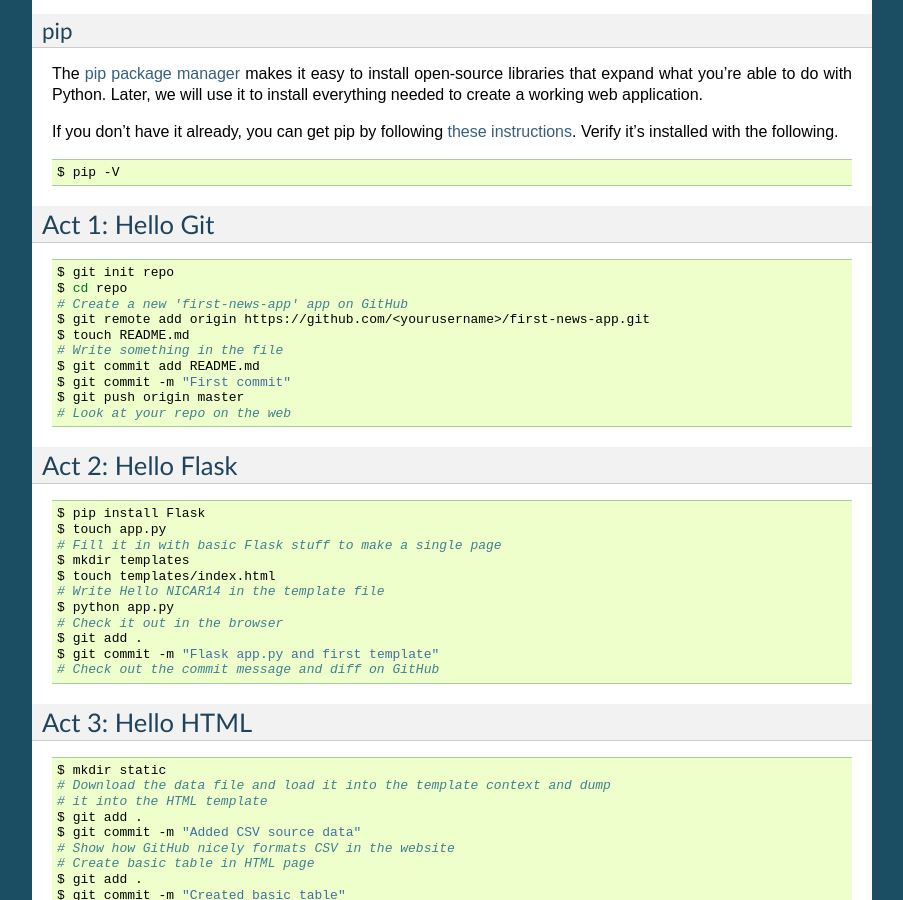
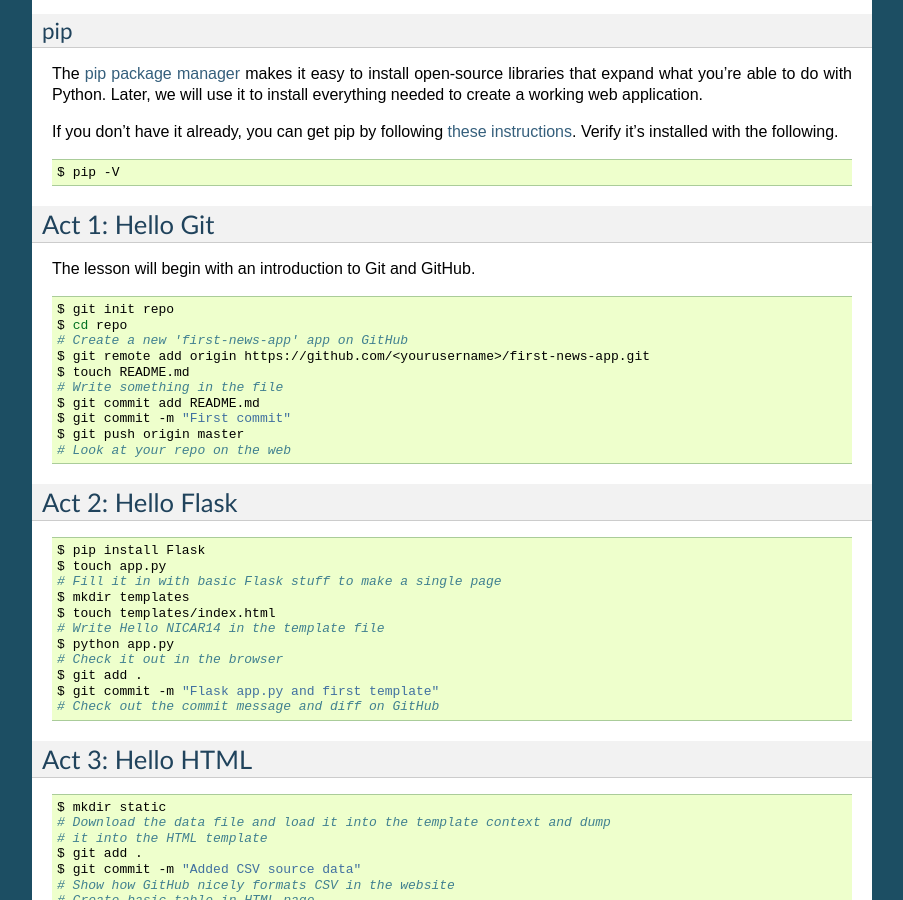
Before and after one commit to palewire/first-news-app, a Sphinx documentation site: the page built from docs/index.rst, in a window 1280 px wide and 900 px high, scrolled down 1760 px. Shown: the whole window, without its empty margins (198-1101 px from the left). Built offline with Sphinx 7.4.7, drawn with Linux system fonts in a browser that asks for light colours.

```diff
--- a/docs/index.rst
+++ b/docs/index.rst
@@ -130,6 +130,8 @@
 Act 1: Hello Git
 ****************
 
+The lesson will begin with an introduction to Git and GitHub.
+
 .. code-block:: bash
 
     $ git init repo
```
Also changed, not shown: requirements.txt (+9 -0 lines), 6 other files.
